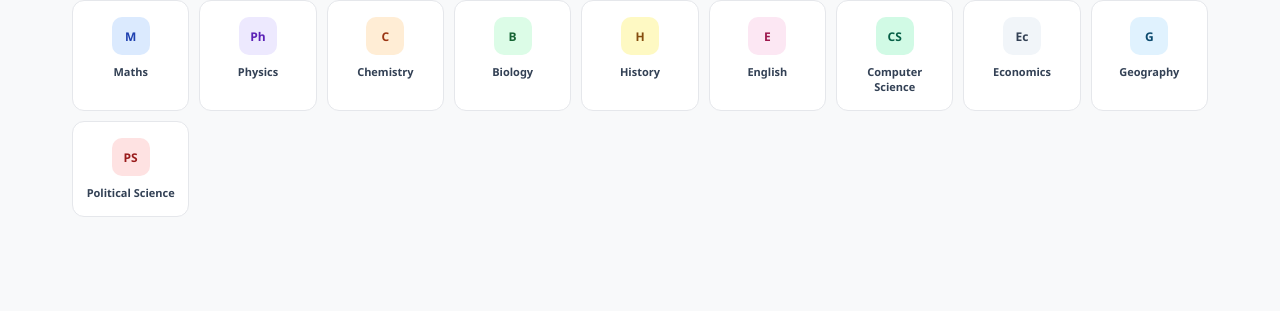
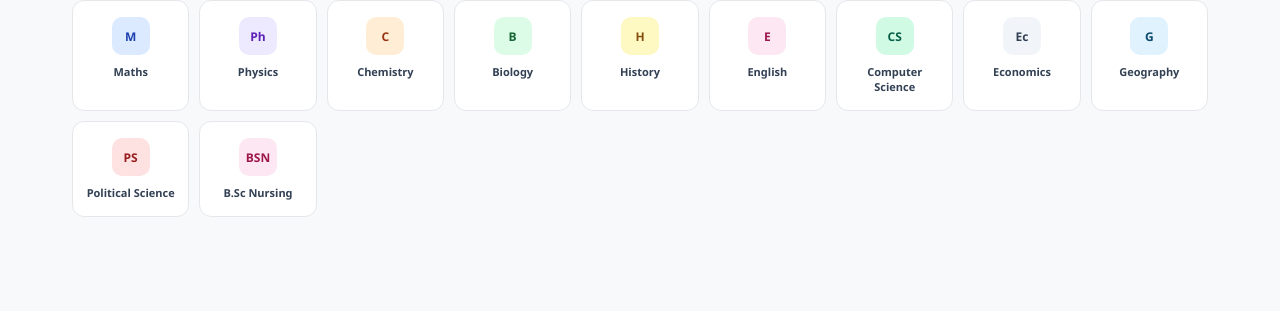
Before and after one commit to ankit1086/quicknotes, a Flask app: page / in a window 1280 px wide. Shown: the part 564-875 px from the top of the page. Run offline with Flask 3, Linux system fonts and the light colour scheme; data that the repository does not hold is empty.

Commit message:
home.html

```diff
--- a/templates/home.html
+++ b/templates/home.html
@@ -26,7 +26,7 @@
       ("Chemistry","C","#ffedd5","#9a3412"),("Biology","B","#dcfce7","#166534"),
       ("History","H","#fef9c3","#854d0e"),("English","E","#fce7f3","#9d174d"),
       ("Computer Science","CS","#d1fae5","#065f46"),("Economics","Ec","#f1f5f9","#334155"),
-      ("Geography","G","#e0f2fe","#0c4a6e"),("Political Science","PS","#fee2e2","#991b1b")
+      ("Geography","G","#e0f2fe","#0c4a6e"),("Political Science","PS","#fee2e2","#991b1b"),("B.Sc Nursing","BSN","#fce7f3","#9d174d")
     ] %}
     {% for name, icon, bg, tc in subjects %}
     <a href="{{ url_for('notes', subject=name) }}" class="subj-card">
```
